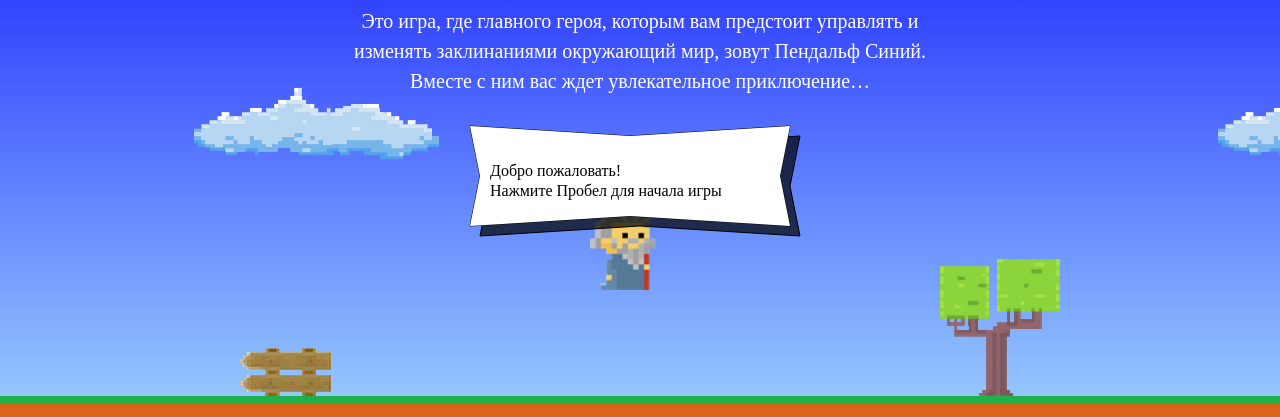
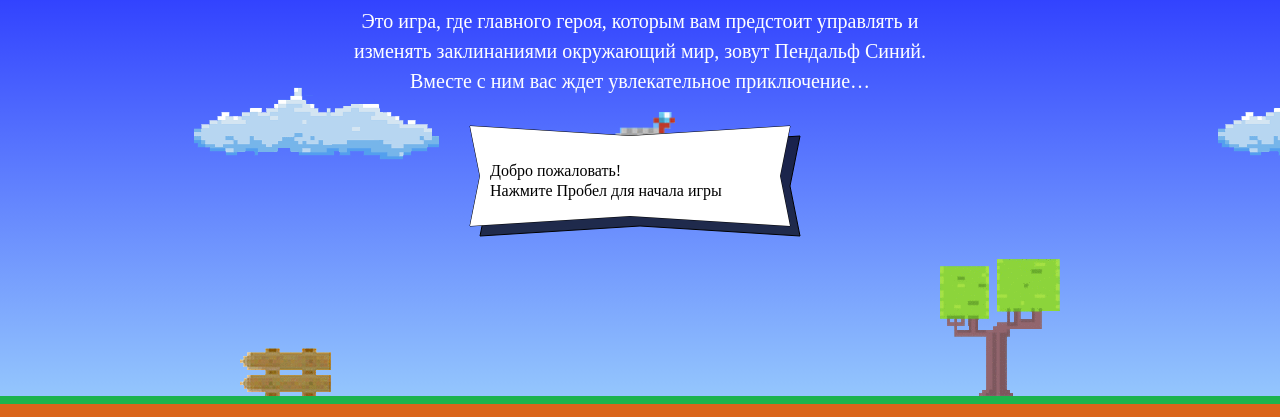
Before and after one commit to m-berdnikov/207597-code-and-magick-19, a website: page index.html in a window 1280 px wide. Shown: the part 203-620 px from the top of the page. Drawn offline with Linux system fonts and the light colour scheme; a web font is replaced by a local one.

Commit message:
update height

```diff
--- a/index.html
+++ b/index.html
@@ -191,10 +191,10 @@
   return 1.337 * wizardWidth;
  };
   var getWizardX = function(width) {
-    return 300;
+    return 315;
   };
   var getWizardY = function(height) {
-    return 100;
+    return 16;
   };
 </script>
 <script src="js/game.js"></script>
```
